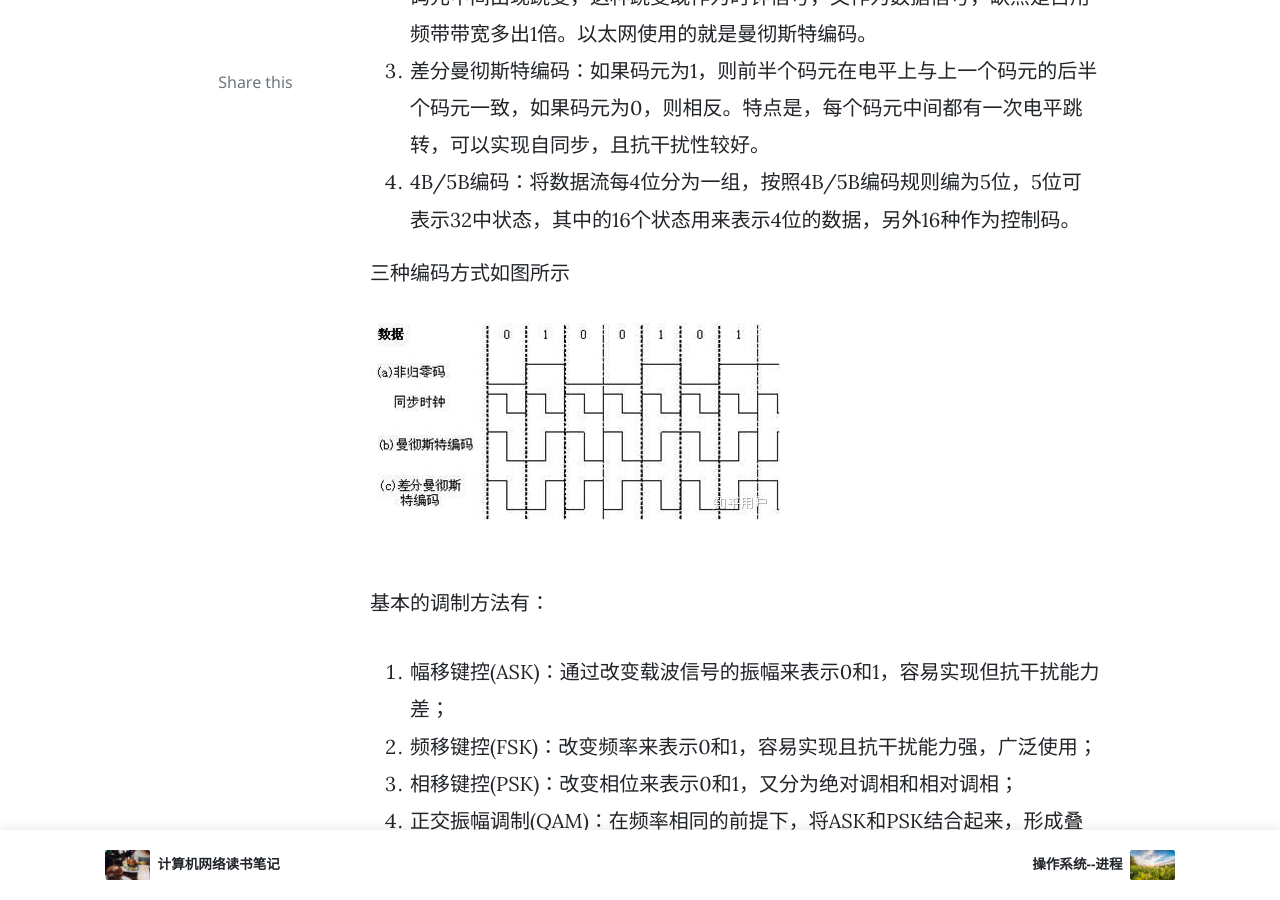
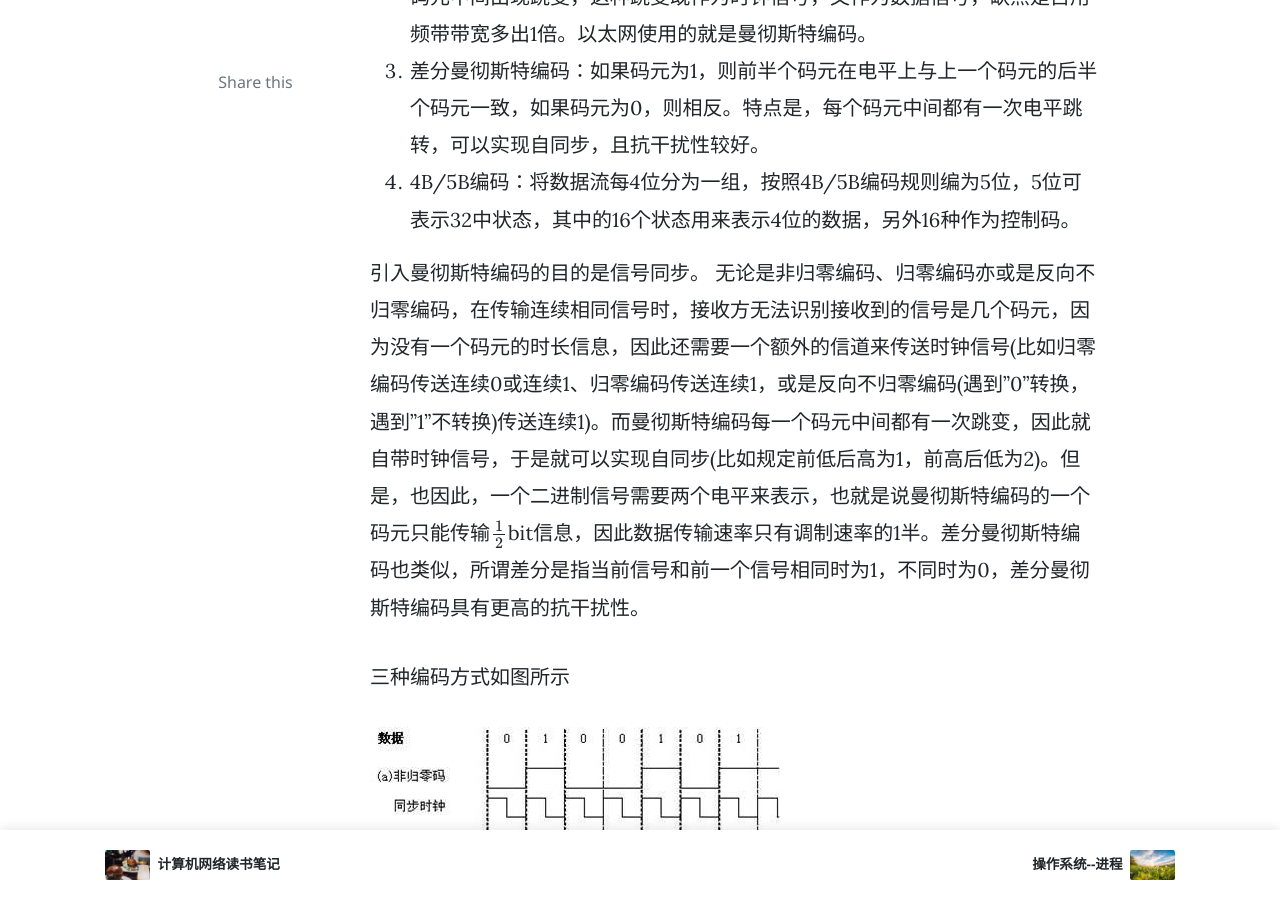
Before and after one commit to kuangyl0212/kuangyl0212.github.io.bak, a Jekyll site: the page built from _posts/2018-06-29-Computer-Network-Physical-Layer.md, in a window 1280 px wide and 900 px high, scrolled down 2799 px. Built offline with Jekyll 4.4.1, drawn with Linux system fonts in a browser that asks for light colours; nearby versions of some CDN libraries; formulas are drawn with MathJax 3; comment, search, counter and statistics services are not loaded; some of the changed text lies outside the part shown.

Commit message:
computer network notes

```diff
--- a/_posts/2018-06-29-Computer-Network-Physical-Layer.md
+++ b/_posts/2018-06-29-Computer-Network-Physical-Layer.md
@@ -52,6 +52,9 @@
 3. 差分曼彻斯特编码：如果码元为1，则前半个码元在电平上与上一个码元的后半个码元一致，如果码元为0，则相反。特点是，每个码元中间都有一次电平跳转，可以实现自同步，且抗干扰性较好。
 4. 4B/5B编码：将数据流每4位分为一组，按照4B/5B编码规则编为5位，5位可表示32中状态，其中的16个状态用来表示4位的数据，另外16种作为控制码。
 
+引入曼彻斯特编码的目的是信号同步。
+无论是非归零编码、归零编码亦或是反向不归零编码，在传输连续相同信号时，接收方无法识别接收到的信号是几个码元，因为没有一个码元的时长信息，因此还需要一个额外的信道来传送时钟信号(比如归零编码传送连续0或连续1、归零编码传送连续1，或是反向不归零编码(遇到"0"转换，遇到"1"不转换)传送连续1)。而曼彻斯特编码每一个码元中间都有一次跳变，因此就自带时钟信号，于是就可以实现自同步(比如规定前低后高为1，前高后低为2)。但是，也因此，一个二进制信号需要两个电平来表示，也就是说曼彻斯特编码的一个码元只能传输$\frac{1}{2}$bit信息，因此数据传输速率只有调制速率的1半。差分曼彻斯特编码也类似，所谓差分是指当前信号和前一个信号相同时为1，不同时为0，差分曼彻斯特编码具有更高的抗干扰性。
+
 三种编码方式如图所示
 
 ![code]({{site.url}}/assets/images/code.jpg)
@@ -91,6 +94,8 @@
 ![packet-switching]({{site.url}}/assets/images/packet-switching.png)
 
 ### 数据报与虚电路
+
+数据报和虚电路时分组交换的两种方式，数据包面向无连接，提供一种不可靠服务，不保证分组不丢失和按序到达以及多长时间到达，每个分组可以独立选择路径，所以某个节点发生故障时，后续分组就可以避开这个结点；虚电路是面向连接的，提供一种可靠服务，保证数据的可靠性和有序性，但是所有分组都通过同一路径传送，一旦某个结点出现故障，就需要重新建立一条虚电路。
 
 分组交换根据通信子网向端点系统提供的服务，还可以进一步分为面向连接的虚电路方式和面向无连接的数据报方式。两种服务均由网络层提供。
 
```
